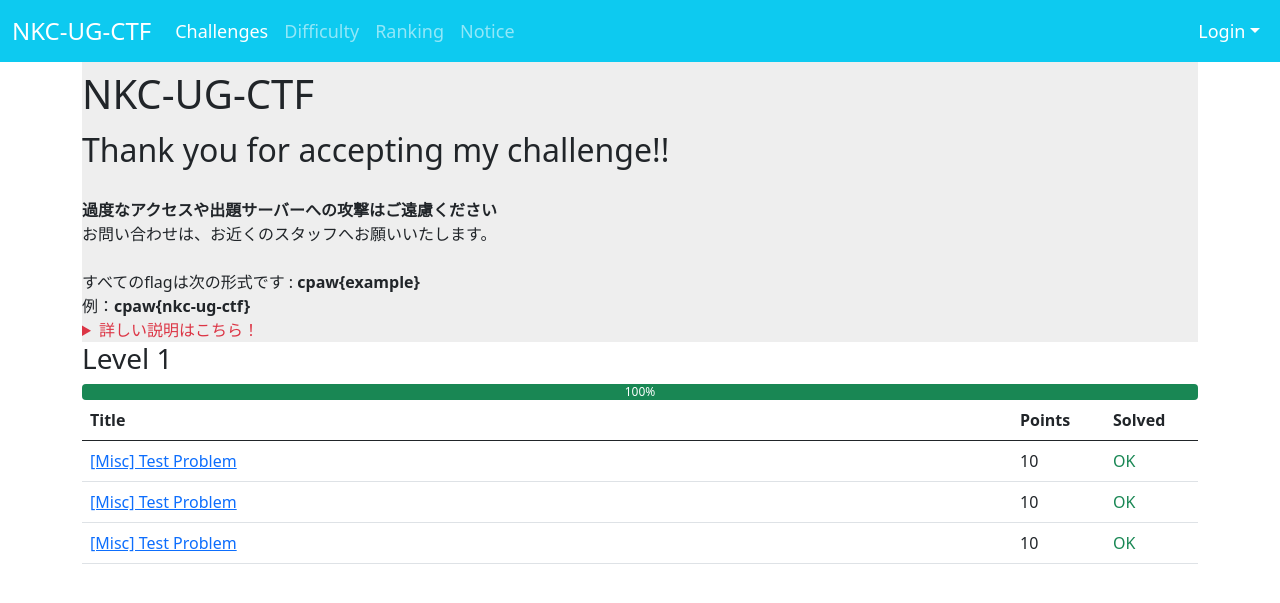
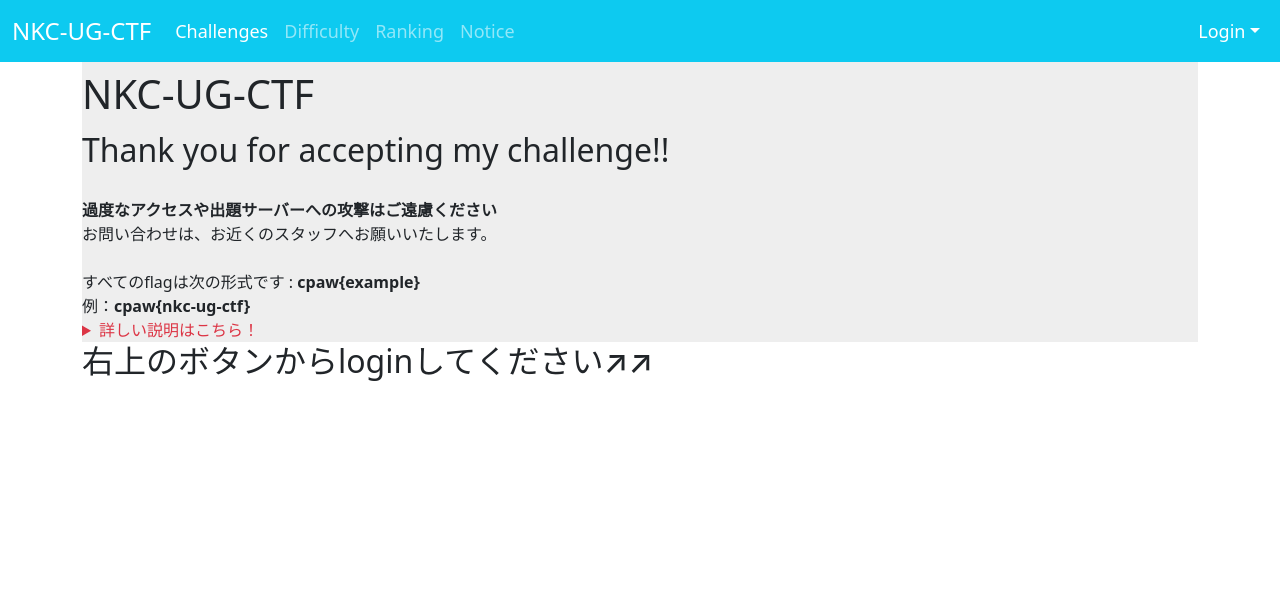
Before and after one commit to nkc-ug/nkc-ug_ctf_php, a PHP site: page / in a window 1280 px wide. Shown: the top 603 px of the page. Run offline with PHP 8.4, Linux system fonts and the light colour scheme; data that the repository does not hold is empty.

Commit message:
QRログイン実装

```diff
--- a/docker/nginx/html/index.php
+++ b/docker/nginx/html/index.php
@@ -19,7 +19,7 @@
 			//タイトル・説明書き
 			top_desc();
 
-			level1();
+			print_questions();
 
 		?>
 
--- a/docker/nginx/html/templates.php
+++ b/docker/nginx/html/templates.php
@@ -65,7 +65,7 @@ if (isset($_SESSION['id'])) {
 	$status_docs = <<<EOD
 	<li>
 		<form class="form" method="post" action="login.php">
-			<input class="form-control input-sm" name="id" placeholder="UserId" value="${_GET["id"]}">
+			<input class="form-control input-sm" name="id" placeholder="UserId">
 			<input class="form-control input-sm" name="password" type="password" placeholder="Password">
 			<button style="margin-top: 5px;" type="submit" class="btn btn-primary btn-block">Login</button>
 		</form>
@@ -238,6 +238,15 @@ EOD;
 	print($html_docs);
 }
 
+function print_questions(){
+	if (!isset($_SESSION['id'])) {
+		print("<h2>右上のボタンからloginしてください↗↗</h2>");
+		return;
+	}
+	level1();
+
+}
+
 
 //問1
 function level1(){
@@ -267,17 +276,17 @@ function level1(){
 			<tbody>
 
 				<tr>
-					<td><a href="./questions.php?qnum=1">[Misc] Test Problem</a></td>
+					<td><a href="./questions.php?q=1">[Misc] Test Question </a></td>
 					<td>10</td>
 					<td class="text-success">OK</td>
 				</tr>
 				<tr>
-					<td><a href="./questions.php?qnum=1">[Misc] Test Problem</a></td>
+					<td><a href="./questions.php?q=2">[Misc] Test Problem</a></td>
 					<td>10</td>
 					<td class="text-success">OK</td>
 				</tr>
 				<tr>
-					<td><a href="./questions.php?qnum=1">[Misc] Test Problem</a></td>
+					<td><a href="./questions.php?q=3">[Misc] Test Problem</a></td>
 					<td>10</td>
 					<td class="text-success">OK</td>
 				</tr>
```
Also changed, not shown: docker/nginx/html/QRlogin.php (added, +20 -0 lines), docker/nginx/html/questions.php (added).
